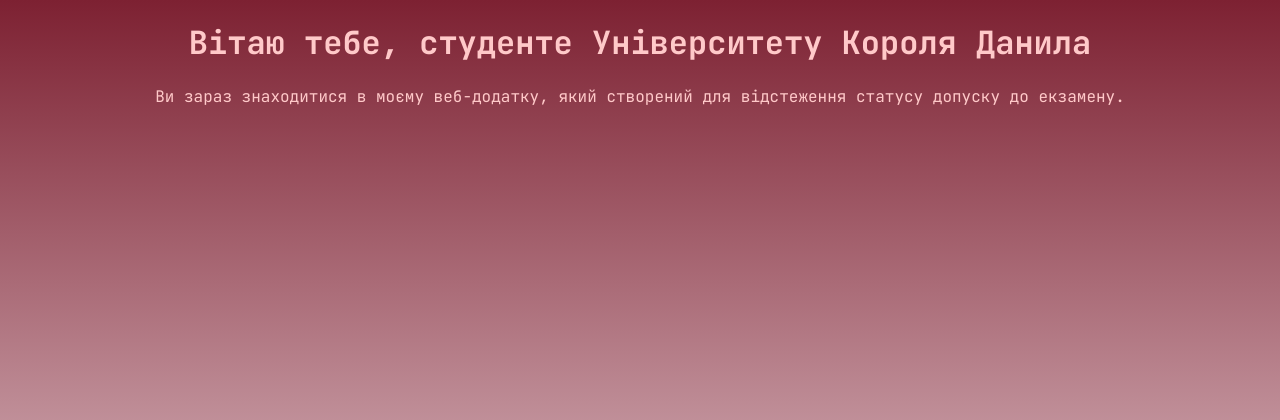
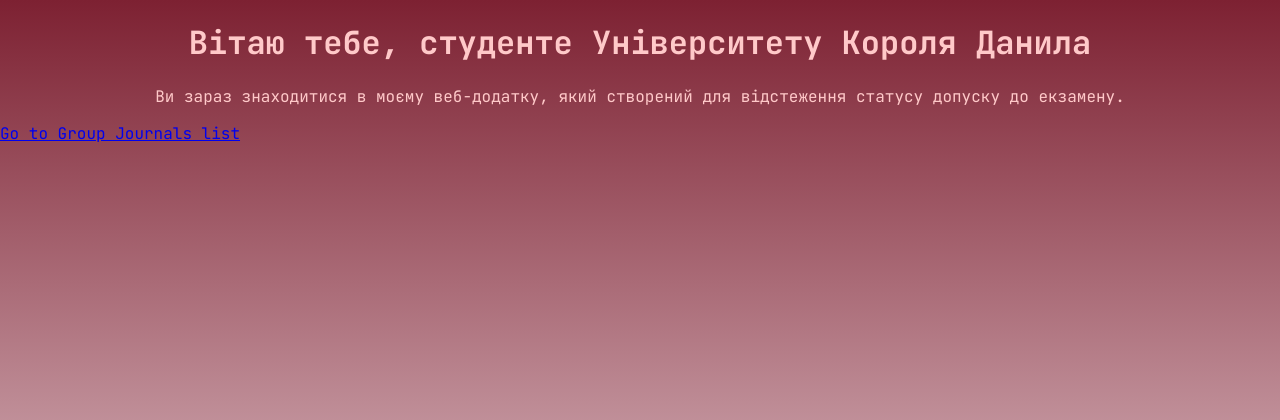
Before and after one commit to AnnaUKD/Student_Exam_Access_Tracker_App, a Django app: page / in a window 1280 px wide. Shown: the top 420 px of the page. Run offline with Django 5.2, Linux system fonts and the light colour scheme.

Commit message:
Added navigation through URLs, added the ability to delete journals.

```diff
--- a/StudentExamAccessTrackerApp/urls.py
+++ b/StudentExamAccessTrackerApp/urls.py
@@ -26,4 +26,5 @@ urlpatterns = [
     path('group_journal/<int:pk>/', views.get_group_journal_view, name='group_journal_detail'),
     path('group_journal/create/', views.create_group_journal_view, name='group_journal_create'),
     path('group_journal/update/<int:pk>/', views.update_group_journal_view, name='group_journal_update'),
+    path('group_journal/delete/<int:pk>/', views.delete_group_journal_view, name='group_journal_delete'),
 ]
--- a/core/views.py
+++ b/core/views.py
@@ -7,6 +7,7 @@ from .forms import StudentInfoForm, GroupJournalForm
 from .services.student_service import get_student_info, student_app_functional
 from django.urls import reverse
 from core.models import GroupJournal
+from django.views.decorators.http import require_POST
 # Create your views here.
 
 
@@ -96,3 +97,9 @@ def update_group_journal_view(request, pk: int):
         'form': form,
     }
     return render(request=request, template_name='student_exam_access_tracker/group_journal_form.html', context=context)
+
+@require_POST
+def delete_group_journal_view(request, pk: int):
+    group_journal = get_object_or_404(klass=GroupJournal, pk=pk)
+    group_journal.delete()
+    return redirect('group_journals_list')
--- a/templates/student_exam_access_tracker/group_journal_details.html
+++ b/templates/student_exam_access_tracker/group_journal_details.html
@@ -7,5 +7,10 @@
 
 {% block content %}
     {{ data }}
+    <a href="{% url 'group_journal_update' pk=data.id %}">Update journal info</a>
+    <form action="{% url 'group_journal_delete' pk=data.id %}" method="post">
+        {% csrf_token %}
+        <button type="submit" onclick="return confirm('Are you sure about this?')">Delete journal</button>
+    </form>
 
 {% endblock %}
--- a/templates/student_exam_access_tracker/group_journals_list.html
+++ b/templates/student_exam_access_tracker/group_journals_list.html
@@ -7,7 +7,7 @@
 
 {% block content %}
     {% for info in data %}
-        | {{ info }}
+        | <a href="{% url 'group_journal_detail' pk=info.id %}">{{ info.group_name }}</a>
     {% endfor %}
 
 {% endblock %}
--- a/templates/student_exam_access_tracker/index.html
+++ b/templates/student_exam_access_tracker/index.html
@@ -10,4 +10,7 @@
     <p class="description">
         {{ message }}
     </p>
+    <div>
+        <a href="{% url 'group_journals_list' %}">Go to Group Journals list</a>
+    </div>
 {% endblock %}
```
